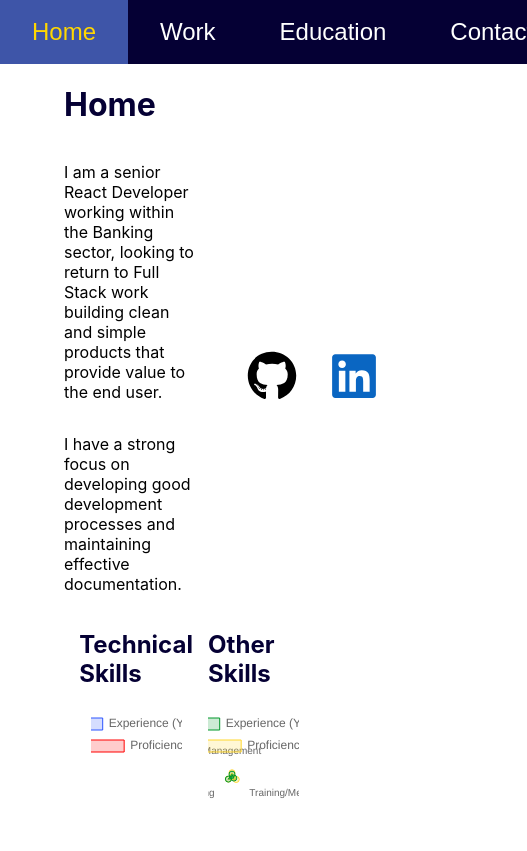
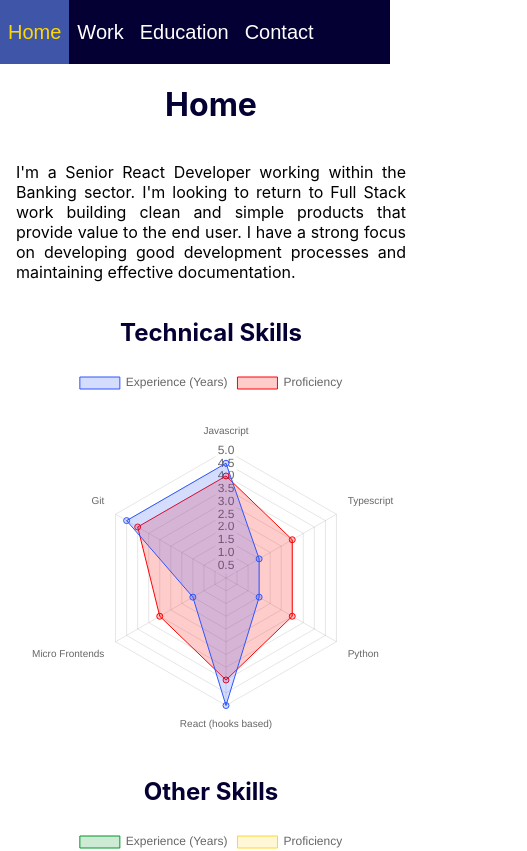
Before and after one commit to JoWilks25/Jo_Wilks_Practice_React_App, a React (Create React App) app: page /professional in a window 390 px wide. Shown: the top 851 px of the page, 527 px wide, since content can reach past the window. Built offline with nearby package versions, Linux system fonts and the light colour scheme.

Commit message:
Make content responsive on mobile screens

```diff
--- a/src/components/NavBar.tsx
+++ b/src/components/NavBar.tsx
@@ -3,7 +3,7 @@ import cssStyles from "../styles";
 
 
 const Header = styled.div<any>`
-  width: 100vw;
+  width: 100%;
   height: ${cssStyles.size.heightNavbar};
   background-color: ${cssStyles.colours.navy};
   display: flex;
@@ -29,6 +29,10 @@ const LinkContainer = styled.button<LinkContainerProps>`
   :hover {
     background-color: ${cssStyles.colours.lightGreyishBlue};
     color: gold;
+  }
+  @media only screen and (max-width: 851px) {
+    font-size: 1.25rem;
+    padding: 0.5rem;
   }
 `
 
--- a/src/components/Structural.tsx
+++ b/src/components/Structural.tsx
@@ -36,6 +36,12 @@ export const Row = styled.div<RowProps>`
   width: ${({ width }) => width || '100%'};
   justify-content: ${({ justifyContent }) => justifyContent || 'center'};
   padding: ${({ padding }) => padding || '1rem'};
+  @media only screen and (max-width: 851px) {
+    height: 100%;
+    width: 100%;
+    padding: 0;
+    justify-content: center;
+  }
 `
 
 interface ColumnProps {
@@ -53,4 +59,10 @@ export const Column = styled.div<ColumnProps>`
   justify-content: ${({ justifyContent }) => justifyContent || 'center'};
   align-items: ${({ alignItem }) => alignItem || 'center'};
   padding: ${({ padding }) => padding || '1rem'};
+  @media only screen and (max-width: 851px) {
+    width: 100%;
+    padding: 0;
+    justify-content: center;
+    align-items: center;
+  }
 `
--- a/src/index.tsx
+++ b/src/index.tsx
@@ -18,6 +18,8 @@ const GlobalStyle = createGlobalStyle`
       sans-serif;
     -webkit-font-smoothing: antialiased;
     -moz-osx-font-smoothing: grayscale;
+    width: 100vw;
+    height: 100vh;
   }
 
   code {
--- a/src/routes/pro/HomePro.tsx
+++ b/src/routes/pro/HomePro.tsx
@@ -15,6 +15,10 @@ const PageWrapper = styled.div`
   justify-content: flex-start;
   flex-direction: column;
   padding: 0 ${cssStyles.size.heightNavbar};
+  @media only screen and (max-width: 851px) {
+    padding: 0 0 0 1rem;
+    width: 100%;
+  }
 `
 
 
@@ -37,20 +41,19 @@ const HomePro = ({ scrollId, setSelectedTab }: HomeProProps): React.ReactElement
 
   return (
     <PageWrapper id={scrollId} ref={scrollRef} >
-      <Row className="row" flexDirection="row" justifyContent="space-between" padding="0">
+      <Row className="row" flexDirection="row" justifyContent="center" padding="0">
         <H1Styled fontColour={cssStyles.colours.navy} textAlign="left">{scrollId}</H1Styled>
       </Row>
-      <Row className="row" flexDirection="row" justifyContent="space-between" padding="0">
-        <Column className="column" width="50%" padding="0" justifyContent="flex-start">
-          <PStyled>I am a senior React Developer working within the Banking sector, looking to return to Full Stack work building clean and simple products that provide value to the end user.</PStyled>
-          <PStyled>I have a strong focus on developing good development processes and maintaining effective documentation.</PStyled>
+      <Row className="row" width="100%" flexDirection="row" justifyContent="center">
+        <Column className="column" padding="0" justifyContent="center" width="50%">
+          <PStyled textAlign="justify">I'm a Senior React Developer working within the Banking sector. I'm looking to return to Full Stack work building clean and simple products that provide value to the end user. I have a strong focus on developing good development processes and maintaining effective documentation.</PStyled>
         </Column>
-        <Column className="column" width="30%" flexDirection="row" justifyContent="flex-start">
+        {/* <Column className="column" width="30%" flexDirection="row" justifyContent="flex-start">
           <a href={"https://github.com/JoWilks25"} target="_blank" style={{
             padding: "1rem", textDecoration: "None", color: "black"
           }}><FaGithub size={50} /></a>
           <a href={"https://www.linkedin.com/in/joanne-wilkins-aa3416146/"} target="_blank" style={{ padding: "1rem", textDecoration: "None", color: "#0A66C2" }}><FaLinkedin size={50} /></a>
-        </Column>
+        </Column> */}
       </Row>
       <Row className="row" flexDirection="row" justifyContent="space-evenly" padding="0">
         <Column className="column" width="35%" padding="0">
--- a/src/routes/pro/RootPro.tsx
+++ b/src/routes/pro/RootPro.tsx
@@ -7,6 +7,11 @@ import WorkPro from "./WorkPro/WorkPro";
 const PageWrapper = styled.div`
   height: calc(100vh - 4rem);
   width: 100vw;
+  @media only screen and (max-width: 851px) {
+    padding: 0 0 0 0;
+    width: 100%;
+    height: auto;
+  }
 `
 
 const navItems = [
--- a/src/routes/pro/WorkPro/TreeMapChartData.tsx
+++ b/src/routes/pro/WorkPro/TreeMapChartData.tsx
@@ -85,7 +85,7 @@ const calibrateTreeMapData: any = {
       "colname": "level2"
     },
   ],
-  "name": "% allocation per stack per project"
+  "name": "% allocation language/stack per project"
 }
 
 const calibrateDomain = [
@@ -159,7 +159,7 @@ const arkeraTreeMapData: any = {
       "colname": "level2"
     },
   ],
-  "name": "% allocation per stack per project"
+  "name": "% allocation language/stack per project"
 }
 
 const arkeraDomain = [
--- a/src/routes/pro/WorkPro/WorkPro.tsx
+++ b/src/routes/pro/WorkPro/WorkPro.tsx
@@ -12,6 +12,10 @@ const PageWrapper = styled.div`
   display: flex;
   flex-direction: column;
   padding: 0 ${cssStyles.size.heightNavbar};
+  @media only screen and (max-width: 851px) {
+    padding: 0 0 0 1rem;
+    width: 100%;
+  }
 `
 
 interface WorkProProps {
@@ -32,7 +36,7 @@ const WorkPro = ({ scrollId, setSelectedTab }: WorkProProps): React.ReactElement
 
   return (
     <PageWrapper id={scrollId} ref={scrollRef} >
-      <Row className="row" flexDirection="row" justifyContent="space-between">
+      <Row className="row" flexDirection="row" justifyContent="center">
         <H1Styled fontColour={cssStyles.colours.navy} textAlign="left">{scrollId}</H1Styled>
       </Row>
       {/* Calibrate Consulting */}
```
